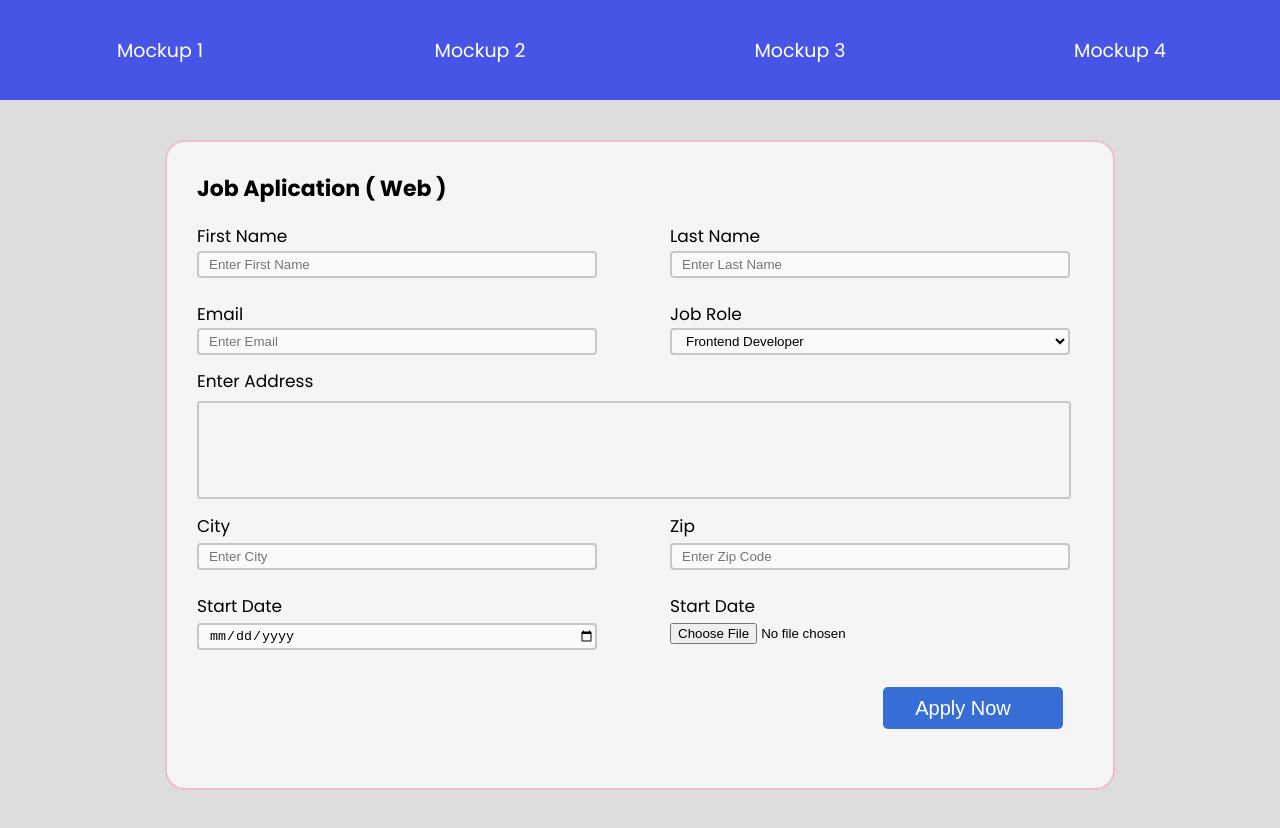
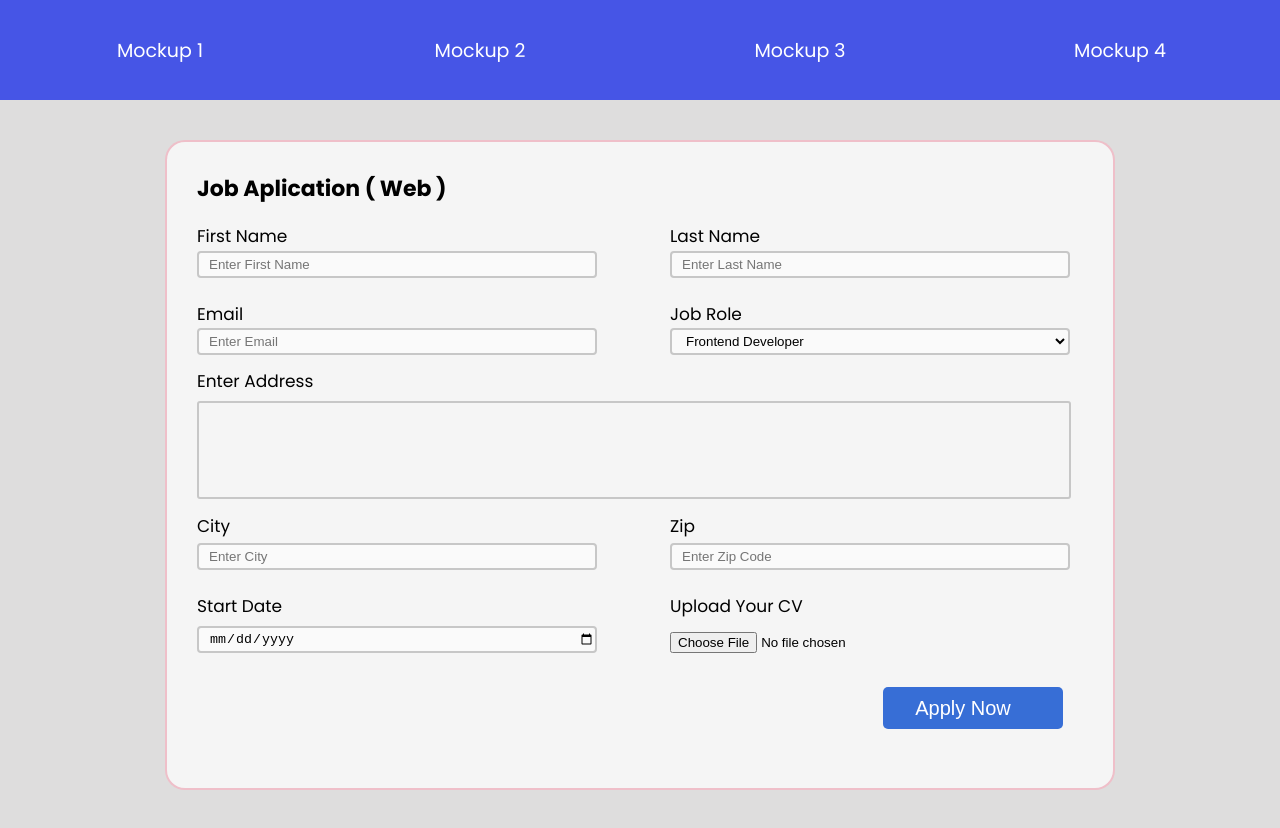
Before and after one commit to santiagosu1/forms-with-grid, a plain HTML site: page Mockup4.html in a window 1280 px wide. Drawn offline with Linux system fonts and the light colour scheme.

Commit message:
Update final fixes.

```diff
--- a/Mockup4.html
+++ b/Mockup4.html
@@ -80,7 +80,7 @@
                                     <input type="date" name="date" class="inputstyle4">
                                 </div>
                                 <div class="CVinformationorder">
-                                    <label>Start Date</label>
+                                    <label>Upload Your CV</label>
                                     <input type="file" name="cv">
                                 </div>
                             </div>
--- a/style.css
+++ b/style.css
@@ -473,6 +473,7 @@ select.inputstyle4 {
     display: grid;
     grid-template-rows: 1fr 1fr;
     height: 60px;
+    row-gap: 20px;
 }
 
 /* APPLY NOW BUTTON */
```
